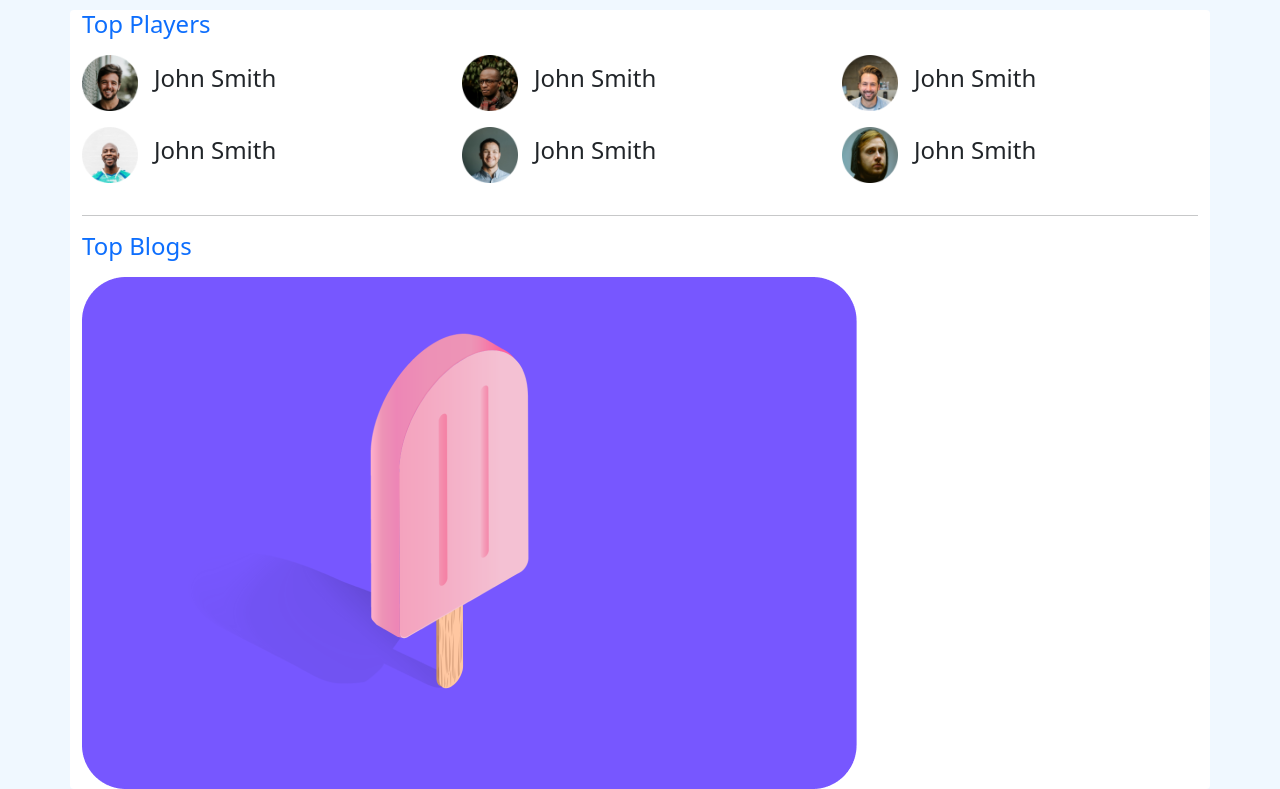
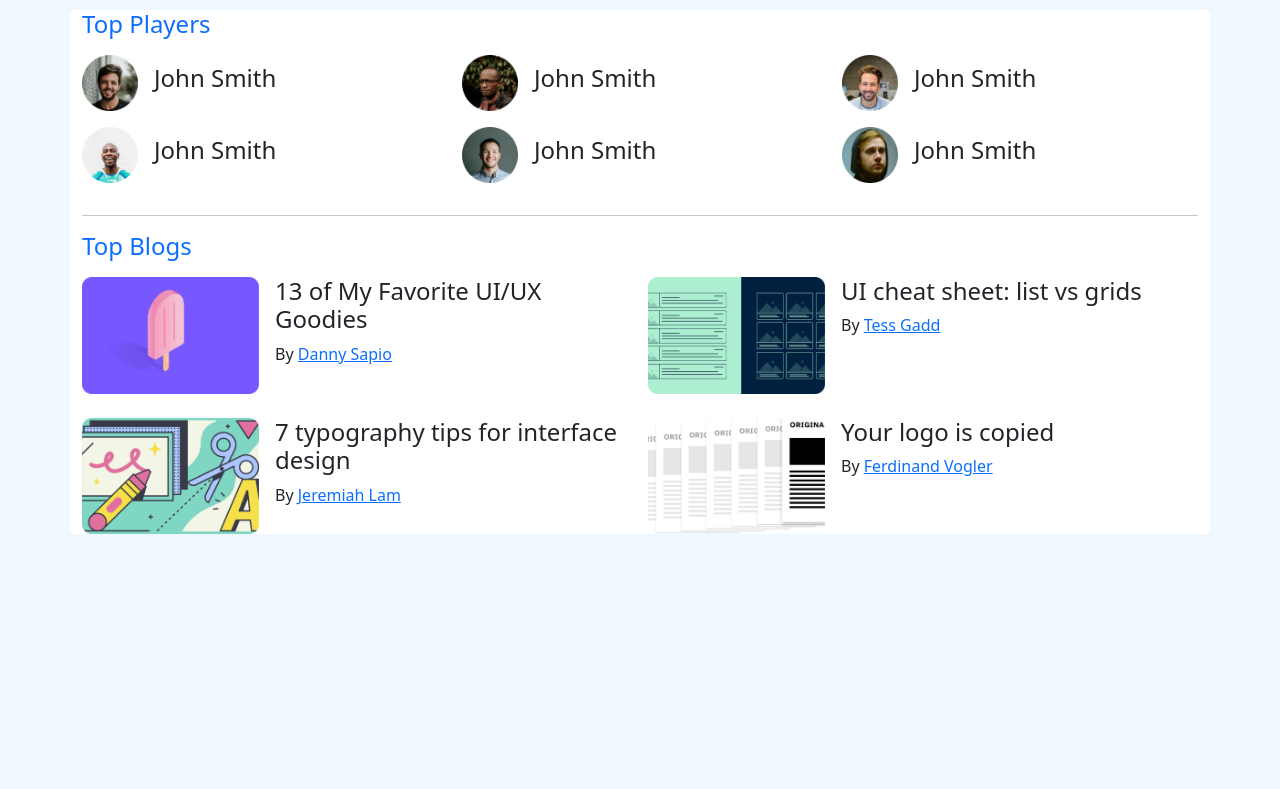
Before and after one commit to Rakibul-Hasan-max/leader-board-bootstrap, a plain HTML site: page index.html in a window 1280 px wide. Shown: the part 90-879 px from the top of the page. After the commit the page ends 800 px from the top, so only its background shows below. Drawn offline with Linux system fonts and the light colour scheme.

Commit message:
new commit

```diff
--- a/index.html
+++ b/index.html
@@ -71,11 +71,41 @@
             <hr>
             <div>
                 <h4 class="text-primary my-3">Top Blogs</h4>
-                <div class="row">
-                    <div class="col-lg-6">
-                       <img src="images/blogs/blog-1.png" alt="">
+                <div class="row g-3">
+                    <div class="col-md-12 col-lg-6 d-flex">
+                       <img width="177px" src="images/blogs/blog-1.png" alt="">
+                       <div class="ps-3">
+                           <h4>13 of My Favorite
+                               UI/UX Goodies</h4>
+                           <p>By <a href="">Danny Sapio</a></p>
+                       </div>
                     </div>
-                    <div class="col-lg-6"></div>
+                    <div class="col-md-12 col-lg-6 d-flex">
+                        <img width="177px" src="images/blogs/blog-2.png" alt="">
+                       <div class="ps-3">
+                           <h4>UI cheat sheet:
+                               list vs grids</h4>
+                           <p>By <a href="">Tess Gadd</a></p>
+                       </div>
+                    </div>
+                </div>
+                <div class="row g-3 mt-2">
+                    <div class="col-md-12 col-lg-6 d-flex">
+                       <img width="177px" src="images/blogs/blog-3.png" alt="">
+                       <div class="ps-3">
+                           <h4>7 typography tips
+                               for interface design</h4>
+                           <p>By <a href="">Jeremiah Lam</a></p>
+                       </div>
+                    </div>
+                    <div class="col-md-12 col-lg-6 d-flex">
+                        <img width="177px" src="images/blogs/blog-4.png" alt="">
+                       <div class="ps-3">
+                           <h4>Your logo is
+                               copied</h4>
+                           <p>By <a href="">Ferdinand Vogler</a></p>
+                       </div>
+                    </div>
                 </div>
             </div>
         </section>
```
